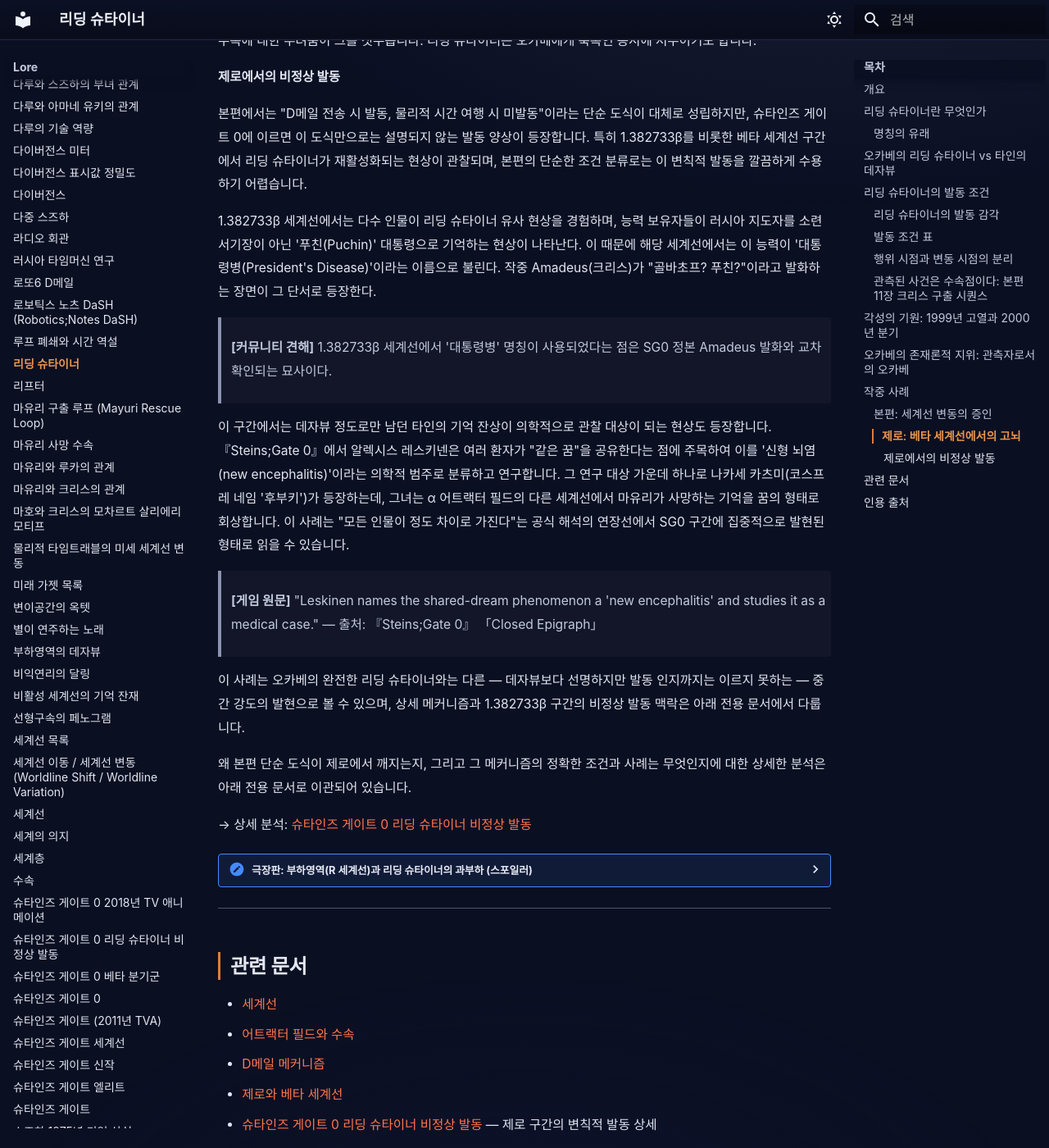
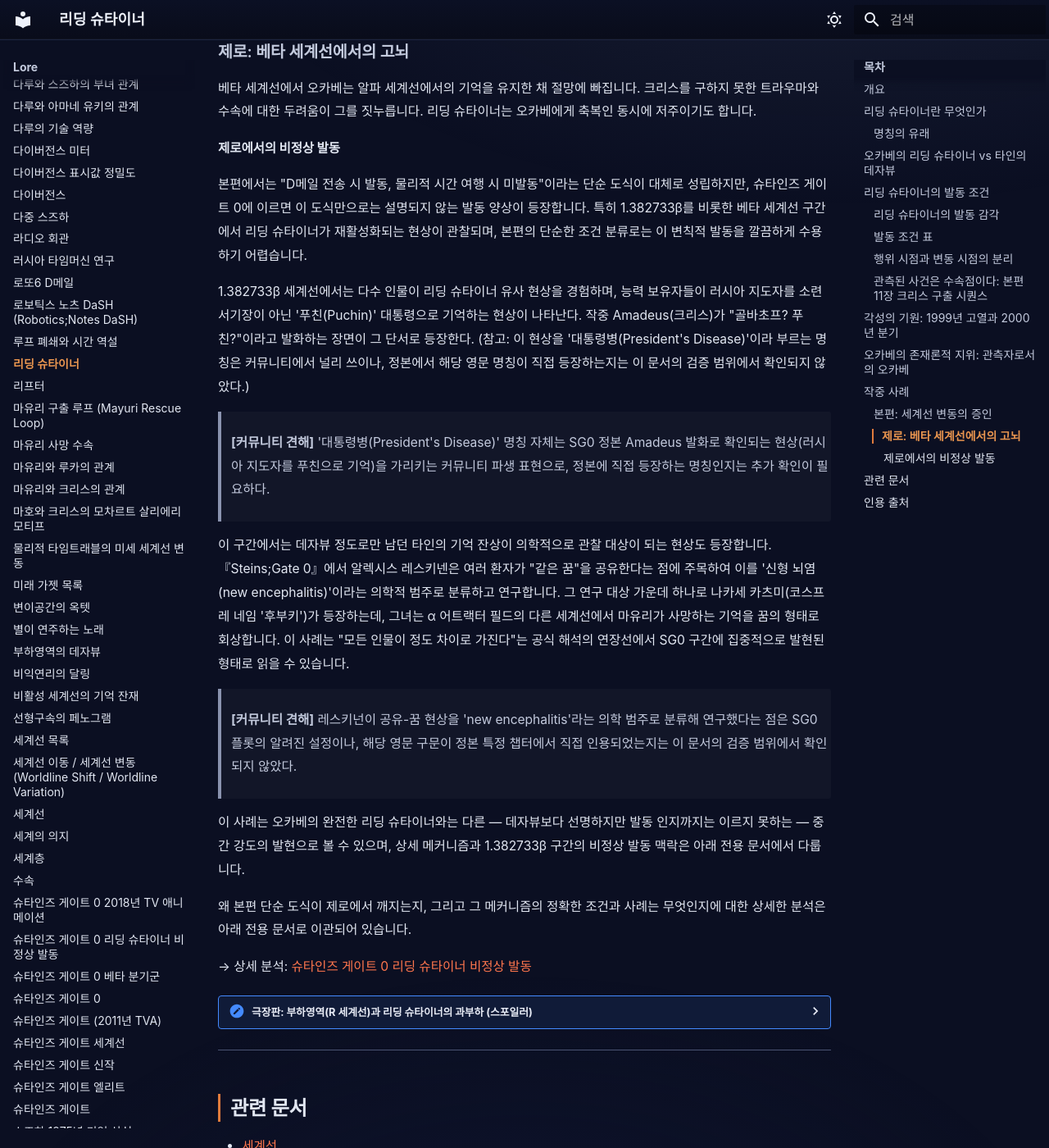
Before and after one commit to sgwiki/sgwiki.github.io, an MkDocs documentation site: the page built from wiki/lore/리딩-슈타이너.md, in a window 1280 px wide and 1400 px high, scrolled down 6939 px. Shown: the whole window at 82% size. Built offline with MkDocs 1.6.1 and Material for MkDocs 9.7.7, drawn with Linux system fonts in a browser that asks for light colours; some web fonts are replaced; some of the changed text lies outside the part shown.

Commit message:
feat(wiki): 리딩-슈타이너 — P10 e549c283 패치 적용

```diff
--- a/wiki/lore/리딩-슈타이너.md
+++ b/wiki/lore/리딩-슈타이너.md
@@ -21,10 +21,10 @@ description: "리딩 슈타이너는 세계선이 바뀔 때 이전 세계선의
 
 ### 명칭의 유래
 
-리딩 슈타이너라는 명칭은 오카베 린타로 본인이 자신이 겪은 과거 개변 현상을 마키세 크리스에게 설명하지 못해 적당히 붙인 것이다. 능력 자체는 실존하지만, 명칭은 '슈타인즈 게이트'와 마찬가지로 오카베의 중2병적 조어에 기원을 둔다. 본편 3장에서 최초로 사용되며, 작중 시간이 흐르면서 학자들도 이 용어를 따라 쓰게 된다.
+리딩 슈타이너라는 명칭은 오카베 린타로 본인이 자신이 겪은 과거 개변 현상을 마키세 크리스에게 설명하지 못해 적당히 붙인 것이다. 능력 자체는 실존하지만, 명칭은 '슈타인즈 게이트'와 마찬가지로 오카베의 중2병적 조어에 기원을 둔다. 본편에서 처음 발화되며, 작중 시간이 흐르면서 학자들도 이 용어를 따라 쓰게 된다. (참고: 발동 감각 묘사는 본편 「나비 날개의 다이버전스」에 처음 등장하지만, '리딩 슈타이너'라는 명칭이 처음 발화되는 정확한 씬의 챕터 대응은 추가 검증이 필요하다.)
 
 > **[공식]** "아마도, 표시된 숫자가 바뀌더라도, 오카베 린타로만이 알아차릴 거야."
-> — 출처: 슈타인즈 게이트 6장 (스즈하)
+> — 출처: 『Steins;Gate』 「형이상의 네크로시스」 (본편 6장, 스즈하)
 
 > **[공식]** "타임트래블로도 발동했을지도 모르지만 타임트래블 중에 충격(강력한 중력 같은) 때문에 오카베가 발동한 걸 눈치채지 못한 것일지도 모릅니다."
 > — 출처: [슈타게 공식 QA자료집](../근거자료/공식/qa-자료집.md), Q26 답변
@@ -127,7 +127,7 @@ description: "리딩 슈타이너는 세계선이 바뀔 때 이전 세계선의
 
 오카베 린타로는 1999년에 심한 고열을 앓았고, 그 시기는 이른바 "2000년 문제"라는 거대한 분기점과 인접해 있었다는 것입니다. 공식 해석은 이 고열과 2000년 분기를 리딩 슈타이너의 발현 시기로 연결 짓습니다. 즉 오카베의 능력이 2000년 무렵이라는 분기 민감 구간에서 처음 발현되었을 가능성을 시사합니다.
 
-이 발현 회상은 애니메이션 본편에서도 오카베의 회상 형식으로 시각화되는 것으로 알려져 있으며, 고열과 Y2K 분기의 인접성이 매체 교차로 제시됩니다. (정확한 회차 식별은 독립적 검증이 추가로 필요합니다.)
+이 발현 회상은 애니메이션 본편 10화에서 오카베의 회상 형식으로 시각화되며, 고열과 Y2K 분기의 인접성이 매체 교차로 제시됩니다. (VN과 애니메이션의 챕터-회차 대응은 1:1이 아닐 수 있어, VN 원문 챕터와의 정밀 매핑은 별도 검증이 권장됩니다.)
 
 다만 이 단서는 "발현 시기"에 대한 정황일 뿐, **각성 이유 자체는 불명**입니다. 왜 오카베만이 이 분기에서 완전한 형태의 능력을 얻게 되었는지는 공식적으로도 열린 해석으로 남아 있으며, "신의 능력의 편달"이나 "시뮬레이션의 버그" 같은 팬 추측이 존재하는 지점이기도 합니다.
 
@@ -155,14 +155,13 @@ description: "리딩 슈타이너는 세계선이 바뀔 때 이전 세계선의
 
 본편에서는 "D메일 전송 시 발동, 물리적 시간 여행 시 미발동"이라는 단순 도식이 대체로 성립하지만, 슈타인즈 게이트 0에 이르면 이 도식만으로는 설명되지 않는 발동 양상이 등장합니다. 특히 1.382733β를 비롯한 베타 세계선 구간에서 리딩 슈타이너가 재활성화되는 현상이 관찰되며, 본편의 단순한 조건 분류로는 이 변칙적 발동을 깔끔하게 수용하기 어렵습니다.
 
-1.382733β 세계선에서는 다수 인물이 리딩 슈타이너 유사 현상을 경험하며, 능력 보유자들이 러시아 지도자를 소련 서기장이 아닌 '푸친(Puchin)' 대통령으로 기억하는 현상이 나타난다. 이 때문에 해당 세계선에서는 이 능력이 '대통령병(President's Disease)'이라는 이름으로 불린다. 작중 Amadeus(크리스)가 "골바초프? 푸친?"이라고 발화하는 장면이 그 단서로 등장한다.
+1.382733β 세계선에서는 다수 인물이 리딩 슈타이너 유사 현상을 경험하며, 능력 보유자들이 러시아 지도자를 소련 서기장이 아닌 '푸친(Puchin)' 대통령으로 기억하는 현상이 나타난다. 작중 Amadeus(크리스)가 "골바초프? 푸친?"이라고 발화하는 장면이 그 단서로 등장한다. (참고: 이 현상을 '대통령병(President's Disease)'이라 부르는 명칭은 커뮤니티에서 널리 쓰이나, 정본에서 해당 영문 명칭이 직접 등장하는지는 이 문서의 검증 범위에서 확인되지 않았다.)
 
-> **[커뮤니티 견해]** 1.382733β 세계선에서 '대통령병' 명칭이 사용되었다는 점은 SG0 정본 Amadeus 발화와 교차 확인되는 묘사이다.
+> **[커뮤니티 견해]** '대통령병(President's Disease)' 명칭 자체는 SG0 정본 Amadeus 발화로 확인되는 현상(러시아 지도자를 푸친으로 기억)을 가리키는 커뮤니티 파생 표현으로, 정본에 직접 등장하는 명칭인지는 추가 확인이 필요하다.
 
 이 구간에서는 데자뷰 정도로만 남던 타인의 기억 잔상이 의학적으로 관찰 대상이 되는 현상도 등장합니다. 『Steins;Gate 0』에서 알렉시스 레스키넨은 여러 환자가 "같은 꿈"을 공유한다는 점에 주목하여 이를 '신형 뇌염(new encephalitis)'이라는 의학적 범주로 분류하고 연구합니다. 그 연구 대상 가운데 하나로 나카세 카츠미(코스프레 네임 '후부키')가 등장하는데, 그녀는 α 어트랙터 필드의 다른 세계선에서 마유리가 사망하는 기억을 꿈의 형태로 회상합니다. 이 사례는 "모든 인물이 정도 차이로 가진다"는 공식 해석의 연장선에서 SG0 구간에 집중적으로 발현된 형태로 읽을 수 있습니다.
 
-> **[게임 원문]** "Leskinen names the shared-dream phenomenon a 'new encephalitis' and studies it as a medical case."
-> — 출처: 『Steins;Gate 0』 「Closed Epigraph」
+> **[커뮤니티 견해]** 레스키넌이 공유-꿈 현상을 'new encephalitis'라는 의학 범주로 분류해 연구했다는 점은 SG0 플롯의 알려진 설정이나, 해당 영문 구문이 정본 특정 챕터에서 직접 인용되었는지는 이 문서의 검증 범위에서 확인되지 않았다.
 
 이 사례는 오카베의 완전한 리딩 슈타이너와는 다른 — 데자뷰보다 선명하지만 발동 인지까지는 이르지 못하는 — 중간 강도의 발현으로 볼 수 있으며, 상세 메커니즘과 1.382733β 구간의 비정상 발동 맥락은 아래 전용 문서에서 다룹니다.
 
```
